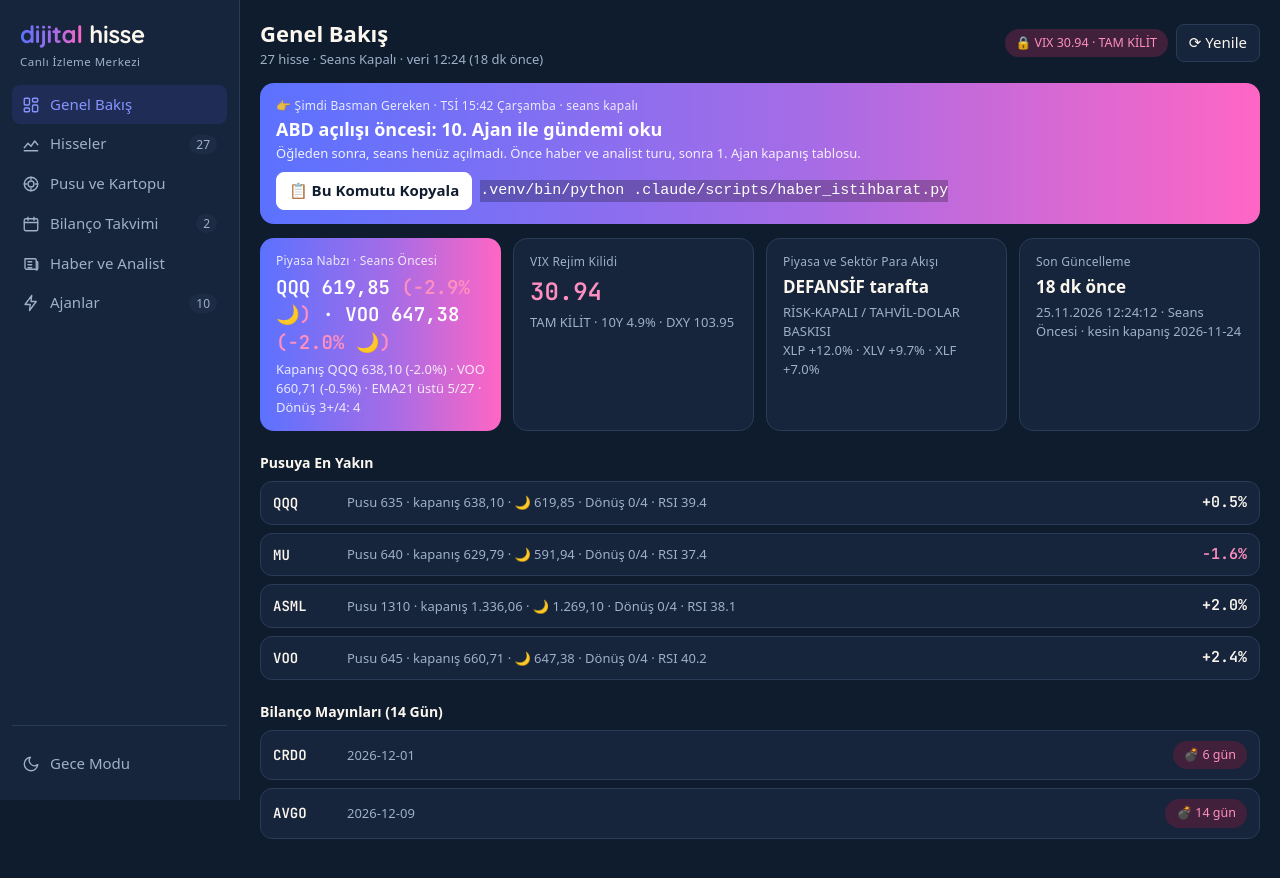
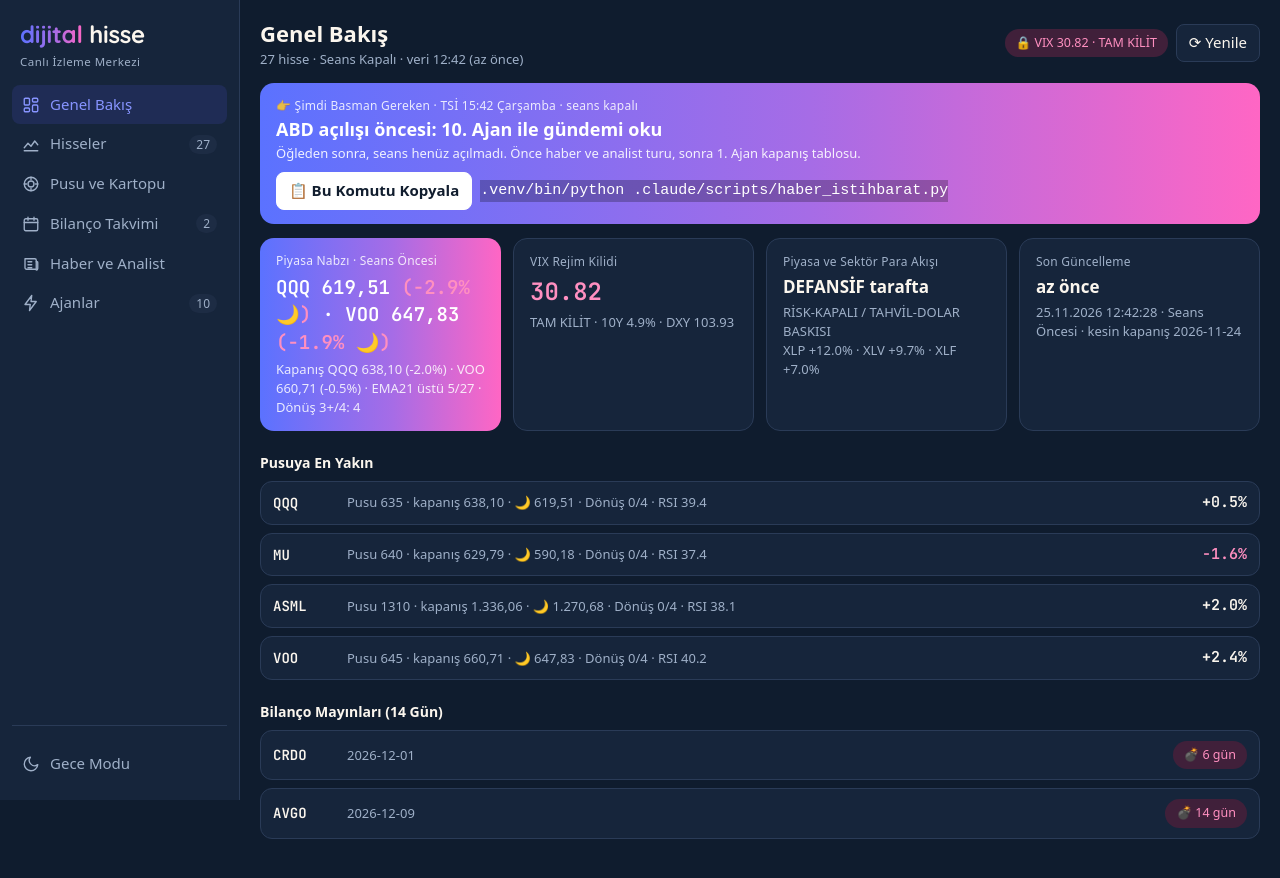
Before and after one commit to ertackacar-ui/dijital-hisse, a plain HTML site: page index.html in a window 1280 px wide. Drawn offline with Linux system fonts and the light colour scheme; a web font is replaced by a local one.

Commit message:
veri guncelle 2026-11-25T12:42Z

```diff
--- a/index.html
+++ b/index.html
@@ -8,7 +8,7 @@
 <meta name="apple-mobile-web-app-status-bar-style" content="black-translucent">
 <meta name="apple-mobile-web-app-title" content="dijital hisse">
 <title>dijital hisse — Canlı İzleme</title>
-<meta name="dh-surum" content="11">
+<meta name="dh-surum" content="12">
 <link rel="manifest" href="manifest.json">
 <link rel="icon" href="icon.svg" type="image/svg+xml">
 <link rel="apple-touch-icon" href="icon-512.png">
@@ -172,9 +172,9 @@ function cizHisse(){
   let h="";
   for(const L of [1,2,3]){
     const rows=D.hisseler.filter(x=>x.lig===L);
-    h+=`<div class="lig">${ligAd[L]}</div><div class="twrap"><table><thead><tr><th>Hisse</th><th>Kapanış</th><th>1G</th><th>🌙 Canlı</th>${D.gizli?"":"<th>K/Z</th>"}${D.gizli?"":'<th class="para">Değer</th>'}<th>EMA21</th><th>RSI</th><th>OBV</th><th>Dönüş</th></tr></thead><tbody>`+
+    h+=`<div class="lig">${ligAd[L]}</div><div class="twrap"><table><thead><tr><th>Hisse</th><th>${D.seans_acik?"Fiyat":"🌙 Canlı"}</th><th>Değişim</th><th>Kapanış · 1G</th>${D.gizli?"":"<th>K/Z</th>"}${D.gizli?"":'<th class="para">Değer</th>'}<th>EMA21</th><th>RSI</th><th>OBV</th><th>Dönüş</th></tr></thead><tbody>`+
       rows.map(x=>x.veri_yok?`<tr><td>${x.t}</td><td colspan="9" class="boş">Veri Yok</td></tr>`:
-      `<tr><td>${x.t}${x.kalkan?" 🛡":""}${x.muaf?" 🏰":""}</td><td class="mono">${f2(x.fiyat)}</td><td class="${cls(x.d1)}">${pc(x.d1)}</td><td class="mono">${x.canli!=null?f2(x.canli)+' <span class="'+cls(x.canli_degisim)+'" style="font-size:11px">'+pc(x.canli_degisim)+'</span>':"—"}</td>${D.gizli?"":`<td class="${cls(x.kz_pct)}">${x.kz_pct!=null?pc(x.kz_pct):"—"}</td>`}${D.gizli?"":`<td class="para mono">${x.deger!=null?usd(x.deger):"—"}</td>`}<td class="${x.ema21==="ÜST"?"up":"dn"}">${x.ema21}</td><td>${x.rsi}</td><td class="${x.obv_ust?"up":"dn"}">${x.obv_ust?"Giriş ↑":"Çıkış ↓"}</td><td>${x.puan}/4</td></tr>`).join("")+`</tbody></table></div>`;
+      `<tr><td>${x.t}${x.kalkan?" 🛡":""}${x.muaf?" 🏰":""}</td><td class="mono">${f2(x.canli!=null?x.canli:x.fiyat)}</td><td class="${cls(x.canli!=null?x.canli_degisim:x.d1)}">${pc(x.canli!=null?x.canli_degisim:x.d1)}</td><td class="mono" style="font-size:11px;opacity:.75">${f2(x.fiyat)} <span class="${cls(x.d1)}">${pc(x.d1)}</span></td>${D.gizli?"":`<td class="${cls(x.kz_pct)}">${x.kz_pct!=null?pc(x.kz_pct):"—"}</td>`}${D.gizli?"":`<td class="para mono">${x.deger!=null?usd(x.deger):"—"}</td>`}<td class="${x.ema21==="ÜST"?"up":"dn"}">${x.ema21}</td><td>${x.rsi}</td><td class="${x.obv_ust?"up":"dn"}">${x.obv_ust?"Giriş ↑":"Çıkış ↓"}</td><td>${x.puan}/4</td></tr>`).join("")+`</tbody></table></div>`;
   }
   $("#v-hisse").innerHTML=h+`<div class="boş">🛡 kalkan icra edildi · 🏰 kale muafiyeti · 🌙 Canlı = seans öncesi/sonrası son işlem (göstergeler kesin günlük bardan) · OBV = kurumsal para yönü · Dönüş = 4 şartlı teyit puanı</div>`;
   $("#nHisse").textContent=D.hisseler.length;
--- a/veri.json
+++ b/veri.json
@@ -1,15 +1,15 @@
 {
- "guncelleme": "2026-11-25T12:24:12.592789+00:00",
+ "guncelleme": "2026-11-25T12:42:28.278871+00:00",
  "seans_acik": false,
  "seans_etiketi": "Seans Öncesi",
  "kesin_kapanis": "2026-11-24",
  "vix": {
-  "deger": 30.94,
-  "metin": "VIX 30.94 → TAM KİLİT (alım yok)",
+  "deger": 30.82,
+  "metin": "VIX 30.82 → TAM KİLİT (alım yok)",
   "rejim": "TAM KİLİT"
  },
  "tnx": 4.9,
- "dxy": 103.95,
+ "dxy": 103.93,
  "para_akisi": {
   "rejim": "RİSK-KAPALI / TAHVİL-DOLAR BASKISI",
   "taraf": "DEFANSİF",
@@ -94,9 +94,9 @@
    "lig": 1,
    "fiyat": 660.71,
    "d1": -0.48,
-   "canli": 647.38,
-   "canli_zaman": "2026-11-25T12:20:00+00:00",
-   "canli_degisim": -2.02,
+   "canli": 647.83,
+   "canli_zaman": "2026-11-25T12:41:29+00:00",
+   "canli_degisim": -1.95,
    "d5": -1.85,
    "ema21": "ALT",
    "ema50": "ALT",
@@ -122,9 +122,9 @@
    "lig": 1,
    "fiyat": 34.89,
    "d1": 1.45,
-   "canli": 34.79,
-   "canli_zaman": "2026-11-25T12:20:00+00:00",
-   "canli_degisim": -0.29,
+   "canli": 34.76,
+   "canli_zaman": "2026-11-25T12:35:00+00:00",
+   "canli_degisim": -0.37,
    "d5": -1.19,
    "ema21": "ALT",
    "ema50": "ÜST",
@@ -149,9 +149,9 @@
    "lig": 1,
    "fiyat": 577.21,
    "d1": 0.85,
-   "canli": 577.55,
-   "canli_zaman": "2026-11-25T12:15:00+00:00",
-   "canli_degisim": 0.06,
+   "canli": 577.22,
+   "canli_zaman": "2026-11-25T12:41:02+00:00",
+   "canli_degisim": 0.0,
    "d5": -1.63,
    "ema21": "ÜST",
    "ema50": "ÜST",
@@ -177,9 +177,9 @@
    "lig": 1,
    "fiyat": 1407.59,
    "d1": 3.15,
-   "canli": 1408.23,
-   "canli_zaman": "2026-11-25T12:20:24+00:00",
-   "canli_degisim": 0.05,
+   "canli": 1408.43,
+   "canli_zaman": "2026-11-25T12:35:00+00:00",
+   "canli_degisim": 0.06,
    "d5": -0.56,
    "ema21": "ÜST",
    "ema50": "ÜST",
@@ -205,9 +205,9 @@
    "lig": 1,
    "fiyat": 416.78,
    "d1": 1.8,
-   "canli": 415.39,
-   "canli_zaman": "2026-11-25T12:15:59+00:00",
-   "canli_degisim": -0.33,
+   "canli": 416.16,
+   "canli_zaman": "2026-11-25T12:35:24+00:00",
+   "canli_degisim": -0.15,
    "d5": 0.0,
    "ema21": "ÜST",
    "ema50": "ÜST",
@@ -233,9 +233,9 @@
    "lig": 1,
    "fiyat": 496.13,
    "d1": 0.74,
-   "canli": 480.35,
-   "canli_zaman": "2026-11-25T12:20:00+00:00",
-   "canli_degisim": -3.18,
+   "canli": 479.99,
+   "canli_zaman": "2026-11-25T12:40:00+00:00",
+   "canli_degisim": -3.25,
    "d5": -2.0,
    "ema21": "ALT",
    "ema50": "ALT",
@@ -258,9 +258,9 @@
    "lig": 1,
    "fiyat": 252.29,
    "d1": -1.21,
-   "canli": 245.23,
-   "canli_zaman": "2026-11-25T12:20:00+00:00",
-   "canli_degisim": -2.8,
+   "canli": 245.28,
+   "canli_zaman": "2026-11-25T12:40:00+00:00",
+   "canli_degisim": -2.78,
    "d5": -2.17,
    "ema21": "ALT",
    "ema50": "ALT",
@@ -286,9 +286,9 @@
    "lig": 1,
    "fiyat": 276.58,
    "d1": -1.06,
-   "canli": 266.57,
-   "canli_zaman": "2026-11-25T12:20:00+00:00",
-   "canli_degisim": -3.62,
+   "canli": 267.3,
+   "canli_zaman": "2026-11-25T12:40:00+00:00",
+   "canli_degisim": -3.36,
    "d5": -0.37,
    "ema21": "ALT",
    "ema50": "ALT",
@@ -314,8 +314,8 @@
    "lig": 1,
    "fiyat": 1091.71,
    "d1": -0.56,
-   "canli": 1093.0,
-   "canli_zaman": "2026-11-25T12:14:30+00:00",
+   "canli": 1092.98,
+   "canli_zaman": "2026-11-25T12:38:33+00:00",
    "canli_degisim": 0.12,
    "d5": -1.65,
    "ema21": "ÜST",
@@ -341,9 +341,9 @@
    "lig": 2,
    "fiyat": 638.1,
    "d1": -1.99,
-   "canli": 619.85,
-   "canli_zaman": "2026-11-25T12:20:00+00:00",
-   "canli_degisim": -2.86,
+   "canli": 619.51,
+   "canli_zaman": "2026-11-25T12:40:00+00:00",
+   "canli_degisim": -2.91,
    "d5": -2.87,
    "ema21": "ALT",
    "ema50": "ALT",
@@ -369,9 +369,9 @@
    "lig": 2,
    "fiyat": 155.38,
    "d1": -5.86,
-   "canli": 147.56,
-   "canli_zaman": "2026-11-25T12:20:00+00:00",
-   "canli_degisim": -5.03,
+   "canli": 147.2,
+   "canli_zaman": "2026-11-25T12:40:00+00:00",
+   "canli_degisim": -5.26,
    "d5": -0.05,
    "ema21": "ALT",
    "ema50": "ALT",
@@ -396,9 +396,9 @@
    "lig": 2,
    "fiyat": 301.08,
    "d1": -3.98,
-   "canli": 288.5,
-   "canli_zaman": "2026-11-25T12:20:00+00:00",
-   "canli_degisim": -4.18,
+   "canli": 287.87,
+   "canli_zaman": "2026-11-25T12:40:00+00:00",
+   "canli_degisim": -4.39,
    "d5": -11.86,
    "ema21": "ALT",
    "ema50": "ALT",
@@ -424,9 +424,9 @@
    "lig": 2,
    "fiyat": 173.82,
    "d1": -6.72,
-   "canli": 163.4,
-   "canli_zaman": "2026-11-25T12:20:00+00:00",
-   "canli_degisim": -5.99,
+   "canli": 163.54,
+   "canli_zaman": "2026-11-25T12:40:00+00:00",
+   "canli_degisim": -5.92,
    "d5": -8.69,
    "ema21": "ALT",
    "ema50": "ALT",
@@ -449,9 +449,9 @@
    "lig": 2,
    "fiyat": 1336.06,
    "d1": -3.45,
-   "canli": 1269.1,
-   "canli_zaman": "2026-11-25T12:20:00+00:00",
-   "canli_degisim": -5.01,
+   "canli": 1270.68,
+   "canli_zaman": "2026-11-25T12:40:00+00:00",
+   "canli_degisim": -4.89,
    "d5": -3.4,
    "ema21": "ALT",
    "ema50": "ALT",
@@ -477,9 +477,9 @@
    "lig": 2,
    "fiyat": 629.79,
    "d1": -11.01,
-   "canli": 591.94,
-   "canli_zaman": "2026-11-25T12:20:00+00:00",
-   "canli_degisim": -6.01,
+   "canli": 590.18,
+   "canli_zaman": "2026-11-25T12:40:00+00:00",
+   "canli_degisim": -6.29,
    "d5": -11.6,
    "ema21": "ALT",
    "ema50": "ALT",
@@ -505,9 +505,9 @@
    "lig": 2,
    "fiyat": 413.27,
    "d1": -8.86,
-   "canli": 388.57,
-   "canli_zaman": "2026-11-25T12:20:00+00:00",
-   "canli_degisim": -5.98,
+   "canli": 389.76,
+   "canli_zaman": "2026-11-25T12:40:00+00:00",
+   "canli_degisim": -5.69,
    "d5": -17.91,
    "ema21": "ALT",
    "ema50": "ALT",
@@ -532,9 +532,9 @@
    "lig": 2,
    "fiyat": 349.2,
    "d1": -3.96,
-   "canli": 333.04,
-   "canli_zaman": "2026-11-25T12:20:00+00:00",
-   "canli_degisim": -4.63,
+   "canli": 333.2,
+   "canli_zaman": "2026-11-25T12:40:00+00:00",
+   "canli_degisim": -4.58,
    "d5": -2.92,
    "ema21": "ALT",
    "ema50": "ALT",
@@ -560,9 +560,9 @@
    "lig": 2,
    "fiyat": 168.56,
    "d1": -5.47,
-   "canli": 160.11,
-   "canli_zaman": "2026-11-25T12:05:00+00:00",
-   "canli_degisim": -5.01,
+   "canli": 160.21,
+   "canli_zaman": "2026-11-25T12:13:06+00:00",
+   "canli_degisim": -4.95,
    "d5": -9.58,
    "ema21": "ALT",
    "ema50": "ALT",
@@ -587,9 +587,9 @@
    "lig": 2,
    "fiyat": 352.99,
    "d1": -0.12,
-   "canli": 337.55,
-   "canli_zaman": "2026-11-25T12:15:00+00:00",
-   "canli_degisim": -4.37,
+   "canli": 339.0,
+   "canli_zaman": "2026-11-25T12:35:00+00:00",
+   "canli_degisim": -3.96,
    "d5": 14.13,
    "ema21": "ÜST",
    "ema50": "ALT",
@@ -612,9 +612,9 @@
    "lig": 2,
    "fiyat": 91.74,
    "d1": 0.02,
-   "canli": 89.0,
-   "canli_zaman": "2026-11-25T12:22:15+00:00",
-   "canli_degisim": -2.99,
+   "canli": 89.16,
+   "canli_zaman": "2026-11-25T12:41:15+00:00",
+   "canli_degisim": -2.81,
    "d5": -1.25,
    "ema21": "ALT",
    "ema50": "ALT",
@@ -664,9 +664,9 @@
    "lig": 2,
    "fiyat": 161.18,
    "d1": 1.14,
-   "canli": 153.78,
-   "canli_zaman": "2026-11-25T12:20:00+00:00",
-   "canli_degisim": -4.59,
+   "canli": 153.72,
+   "canli_zaman": "2026-11-25T12:40:56+00:00",
+   "canli_degisim": -4.63,
    "d5": 2.95,
    "ema21": "ALT",
    "ema50": "ALT",
@@ -691,9 +691,9 @@
    "lig": 3,
    "fiyat": 19.2,
    "d1": -7.56,
-   "canli": 18.4,
-   "canli_zaman": "2026-11-25T12:20:00+00:00",
-   "canli_degisim": -4.17,
+   "canli": 18.5,
+   "canli_zaman": "2026-11-25T12:40:45+00:00",
+   "canli_degisim": -3.65,
    "d5": -14.17,
    "ema21": "ALT",
    "ema50": "ALT",
@@ -716,9 +716,9 @@
    "lig": 3,
    "fiyat": 7.59,
    "d1": -6.24,
-   "canli": 7.22,
-   "canli_zaman": "2026-11-25T12:21:42+00:00",
-   "canli_degisim": -4.87,
+   "canli": 7.26,
+   "canli_zaman": "2026-11-25T12:35:00+00:00",
+   "canli_degisim": -4.35,
    "d5": -10.28,
    "ema21": "ALT",
    "ema50": "ALT",
@@ -741,9 +741,9 @@
    "lig": 3,
    "fiyat": 125.81,
    "d1": -5.65,
-   "canli": 122.15,
-   "canli_zaman": "2026-11-25T12:20:00+00:00",
-   "canli_degisim": -2.91,
+   "canli": 121.97,
+   "canli_zaman": "2026-11-25T12:40:00+00:00",
+   "canli_degisim": -3.05,
    "d5": -11.21,
    "ema21": "ALT",
    "ema50": "ALT",
@@ -767,7 +767,7 @@
    "fiyat": 35.91,
    "d1": 1.04,
    "canli": 35.08,
-   "canli_zaman": "2026-11-25T12:21:53+00:00",
+   "canli_zaman": "2026-11-25T12:36:35+00:00",
    "canli_degisim": -2.31,
    "d5": 3.01,
    "ema21": "ALT",
@@ -791,9 +791,9 @@
    "lig": 3,
    "fiyat": 106.46,
    "d1": -13.07,
-   "canli": 99.61,
-   "canli_zaman": "2026-11-25T12:22:19+00:00",
-   "canli_degisim": -6.43,
+   "canli": 99.71,
+   "canli_zaman": "2026-11-25T12:41:16+00:00",
+   "canli_degisim": -6.34,
    "d5": -14.11,
    "ema21": "ALT",
    "ema50": "ALT",
@@ -986,6 +986,12 @@
  "haber": {
   "makro": [
    {
+    "z": "2026-11-25T12:22:51+00:00",
+    "etiket": "⚪ BİLGİ/NÖTR",
+    "baslik": "Jim Cramer Says Tuesday’s Stock Market Pullback Is Actually Good News",
+    "kaynak": "24/7 Wall St."
+   },
+   {
     "z": "2026-11-25T12:02:49+00:00",
     "etiket": "🔴 OLUMSUZ / RİSK",
     "baslik": "Liberation Day Round 2.0? The Next Wave of Trump Tariffs Is Reportedly Close",
@@ -1038,22 +1044,22 @@
     "etiket": "🔴 OLUMSUZ / RİSK",
     "baslik": "Is A 4.7% S&P Jump A Good Sign?",
     "kaynak": "Trefis"
-   },
-   {
-    "z": "2026-11-25T11:02:21+00:00",
-    "etiket": "⚪ BİLGİ/NÖTR",
-    "baslik": "ETFs Are Selling SpaceX (SPCX) on Monday",
-    "kaynak": "GuruFocus.com"
    }
   ],
   "hisse": {
    "AMD": {
     "basliklar": [
      {
-      "z": "2026-11-25T12:18:09+00:00",
+      "z": "2026-11-25T12:28:57+00:00",
       "etiket": "🔴 OLUMSUZ / RİSK",
       "baslik": "Dow Jones Futures Fall, Techs Dive; Trump Says 'Not Too Late' For U.S. To Take Nvidia Stake",
       "kaynak": "Investor's Business Daily"
+     },
+     {
+      "z": "2026-11-25T12:27:28+00:00",
+      "etiket": "⚪ BİLGİ/NÖTR",
+      "baslik": "AMD, Micron and Sandisk Stocks Slide as AI Spending Fears Deepen",
+      "kaynak": "GuruFocus.com"
      },
      {
       "z": "2026-11-25T12:05:46+00:00",
@@ -1072,12 +1078,6 @@
       "etiket": "🔴 OLUMSUZ / RİSK",
       "baslik": "Dell Stock Joins Nvidia, AMD, and Intel Selloff Despite Record Demand",
       "kaynak": "BeInCrypto"
-     },
-     {
-      "z": "2026-11-25T11:47:13+00:00",
-      "etiket": "🔴 OLUMSUZ / RİSK",
-      "baslik": "Should You Trim Or Add To Your AMD Position?",
-      "kaynak": "Trefis"
      }
     ],
     "hedef": 656.2122,
@@ -1154,9 +1154,9 @@
       "kaynak": "Reuters"
      }
     ],
-    "hedef": 2103.6975,
+    "hedef": 2102.546,
     "tavsiye": "strong_buy",
-    "potansiyel": 57.5
+    "potansiyel": 57.4
    },
    "AVGO": {
     "basliklar": [
```
